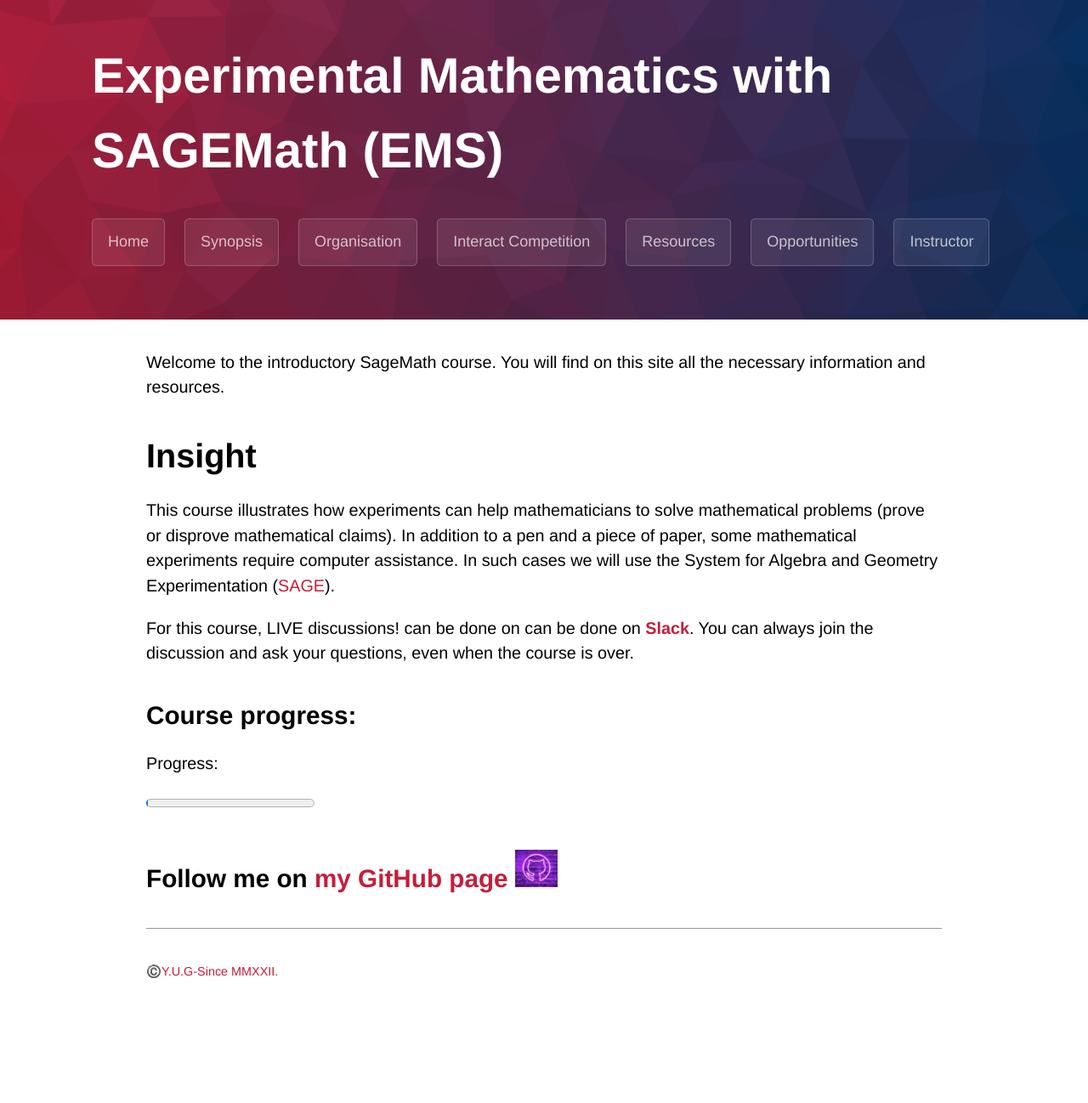
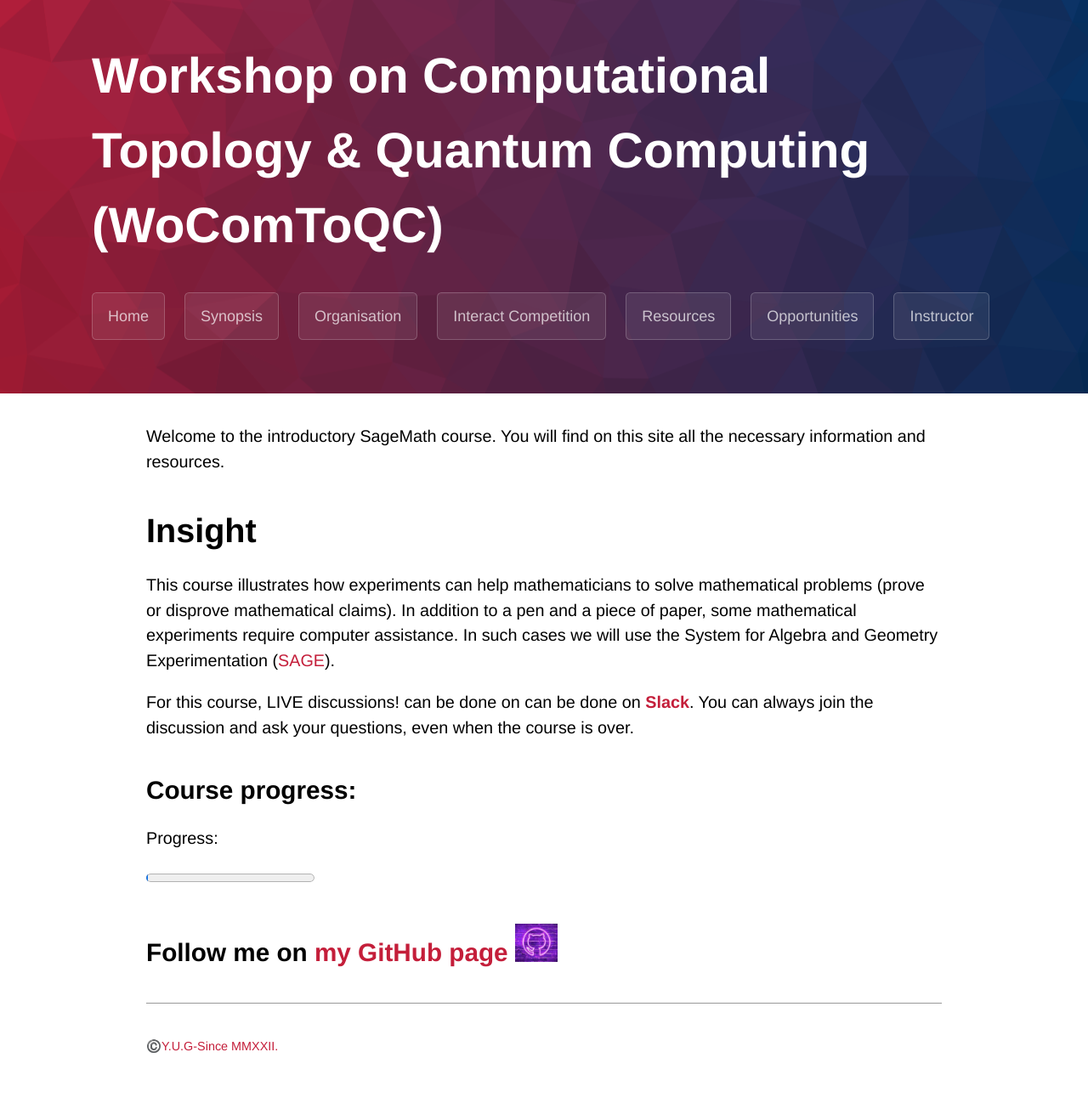
Before and after one commit to WoComtoQC/wocomtoqc.github.io, a Jekyll site: the page built from index.md, in a window 1280 px wide. Shown: the whole page at 85% size. Built offline with Jekyll 4.4.1, drawn with Linux system fonts in a browser that asks for light colours; some web fonts are replaced; before the commit the page ends 1210 px from its top, so only the background shows below that.

Commit message:
Update _config.yml

```diff
--- a/_config.yml
+++ b/_config.yml
@@ -1,4 +1,4 @@
-title: Experimental Mathematics with SAGEMath (EMS)
+title: Workshop on Computational Topology & Quantum Computing (WoComToQC)
 description: ""
 
 
```
